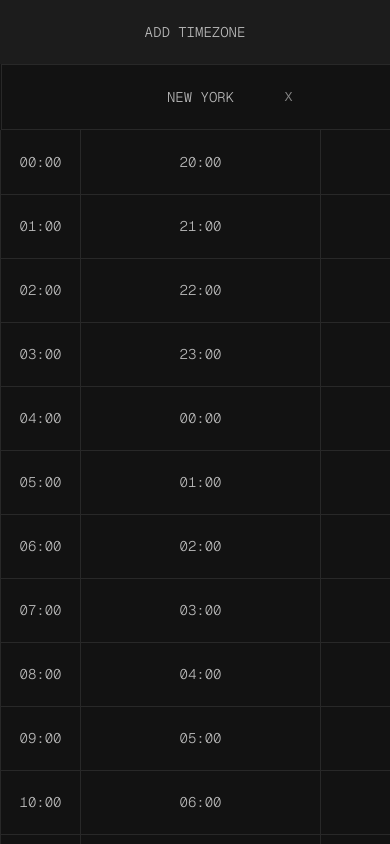
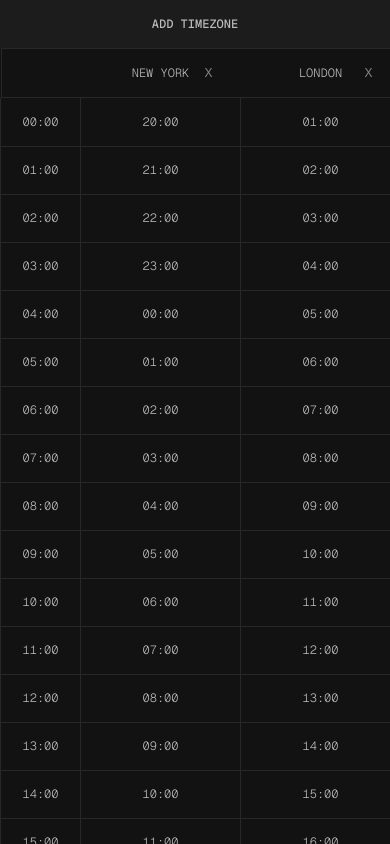
Before and after one commit to thalal8/time, a React (Vite) app: page / in a window 390 px wide. Built offline with nearby package versions, Linux system fonts and the light colour scheme.

Commit message:
Mobile optimizations: 12px text, 160px columns, 48px heights, 500 font weight for button

```diff
--- a/src/index.css
+++ b/src/index.css
@@ -45,7 +45,7 @@
   .timezone-button {
     background-color: #121212 !important;
     border-color: transparent !important;
-    font-weight: 300 !important;
+    font-weight: 500 !important;
     font-size: 14px !important;
     font-family: "Geist Mono", Consolas, Monaco, "Courier New", monospace !important;
     text-transform: uppercase !important;
@@ -109,14 +109,61 @@
     -webkit-overscroll-behavior-y: contain;
   }
 
-  /* Mobile specific table fixes */
+  /* Mobile specific styles */
   @media (max-width: 768px) {
+    body {
+      font-size: 12px;
+    }
+
+    .timezone-button {
+      font-size: 12px !important;
+      height: 48px !important;
+    }
+
+    select {
+      font-size: 12px !important;
+    }
+
+    select option {
+      font-size: 12px !important;
+    }
+
+    table {
+      font-size: 12px !important;
+    }
+
+    th {
+      font-size: 12px !important;
+      height: 48px !important;
+    }
+
+    td {
+      font-size: 12px !important;
+    }
+
+    /* Override table column width for mobile */
+    th.w-\[240px\] {
+      width: 160px !important;
+    }
+
+    /* Override heights for mobile */
+    .h-\[64px\] {
+      height: 48px !important;
+    }
+
+    /* Update table container margin for smaller header */
     .table-container {
+      margin-top: 48px;
       touch-action: auto;
       overscroll-behavior-x: auto;
       overscroll-behavior-y: contain;
       -webkit-overscroll-behavior-x: auto;
       -webkit-overscroll-behavior-y: contain;
+    }
+
+    /* Update viewport calculation for smaller header */
+    .h-\[calc\(100vh-64px\)\] {
+      height: calc(100vh - 48px) !important;
     }
 
     body {
```
